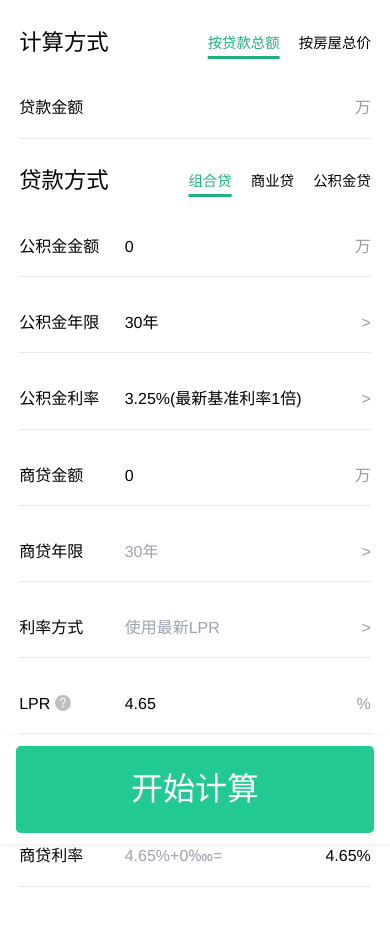
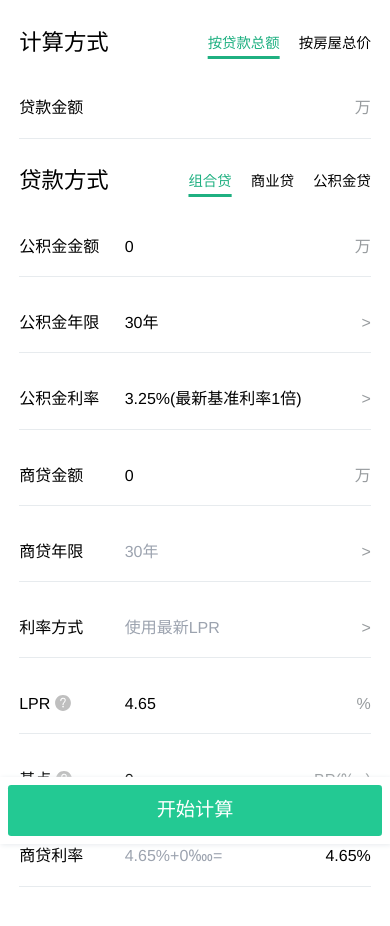
Before and after one commit to Greendayy/Mortgage-Calculator, a Next.js app: page / in a window 390 px wide. Shown: the top 926 px of the page. Built offline with nearby package versions, Linux system fonts and the light colour scheme.

Commit message:
fix:button in mobile

```diff
--- a/components/Picker.jsx
+++ b/components/Picker.jsx
@@ -5,11 +5,12 @@ export default function Picker({ onClose, onSelect }) {
   const [selectedValue, setSelectedValue] = useState("");
 
   const handleSelect = (value) => {
+    console.log('value',value)
     setSelectedValue(value);
+    onSelect(selectedValue);
   };
 
   const handleConfirm = () => {
-    onSelect(selectedValue);
     onClose();
   };
 
--- a/styles/Home.module.css
+++ b/styles/Home.module.css
@@ -10,7 +10,7 @@
   display: flex;
   justify-content: center;
   background: white;
-  padding: 0.7rem 1rem;
+  padding: 0.5rem 0.5rem;
   position:fixed;
   bottom: 0px;
   width: 100%;
@@ -19,12 +19,11 @@
   }
 .calcButton{
   background-color: #23c993;
-  font-size: 2rem;
+  font-size: 1.2rem;
   color:white;
   width: 100%;
-  height: 5.4rem;
-  border-radius: 0.3rem;
-  padding: 1rem;
+  height: 3.2rem;
+  border-radius: 0.2rem;
   text-align: center;
 }
 .tab{
--- a/styles/Picker.module.css
+++ b/styles/Picker.module.css
@@ -68,35 +68,3 @@
       text-align: center;
       /* 确保覆盖层相对于主体定位 */
   }
-
-  .main::before {
-    content: "";
-    position: absolute;
-    top: 0;
-    bottom: 50%;
-    left: 0;
-    right: 0;
-    background: linear-gradient(to bottom, rgba(255, 255, 255, 0.8) 0%, rgba(255, 255, 255, 0) 100%);
-}
-
-.main::after {
-    content: "";
-    position: absolute;
-    top: 50%;
-    bottom: 0;
-    left: 0;
-    right: 0;
-    background: linear-gradient(to top, rgba(255, 255, 255, 0.8) 0%, rgba(255, 255, 255, 0) 100%);
-}
-
-
-  .selectBox{
-      margin: 1rem auto; /* 使选框居中 */
-      width: 100%; /* 自定义选框宽度 */
-      height: 2rem; /* 自定义选框高度 */
-      border: 1px solid #edeef0; /* 自定义选框外边框样式 */
-      box-sizing: border-box; /* 确保选框大小包含边框 */
-      position: absolute; /* 确保自定义指示器相对选框定位 */
-      bottom:3rem;
-      z-index: 11; /* 确保选框在覆盖层上方 */
-  }
```
